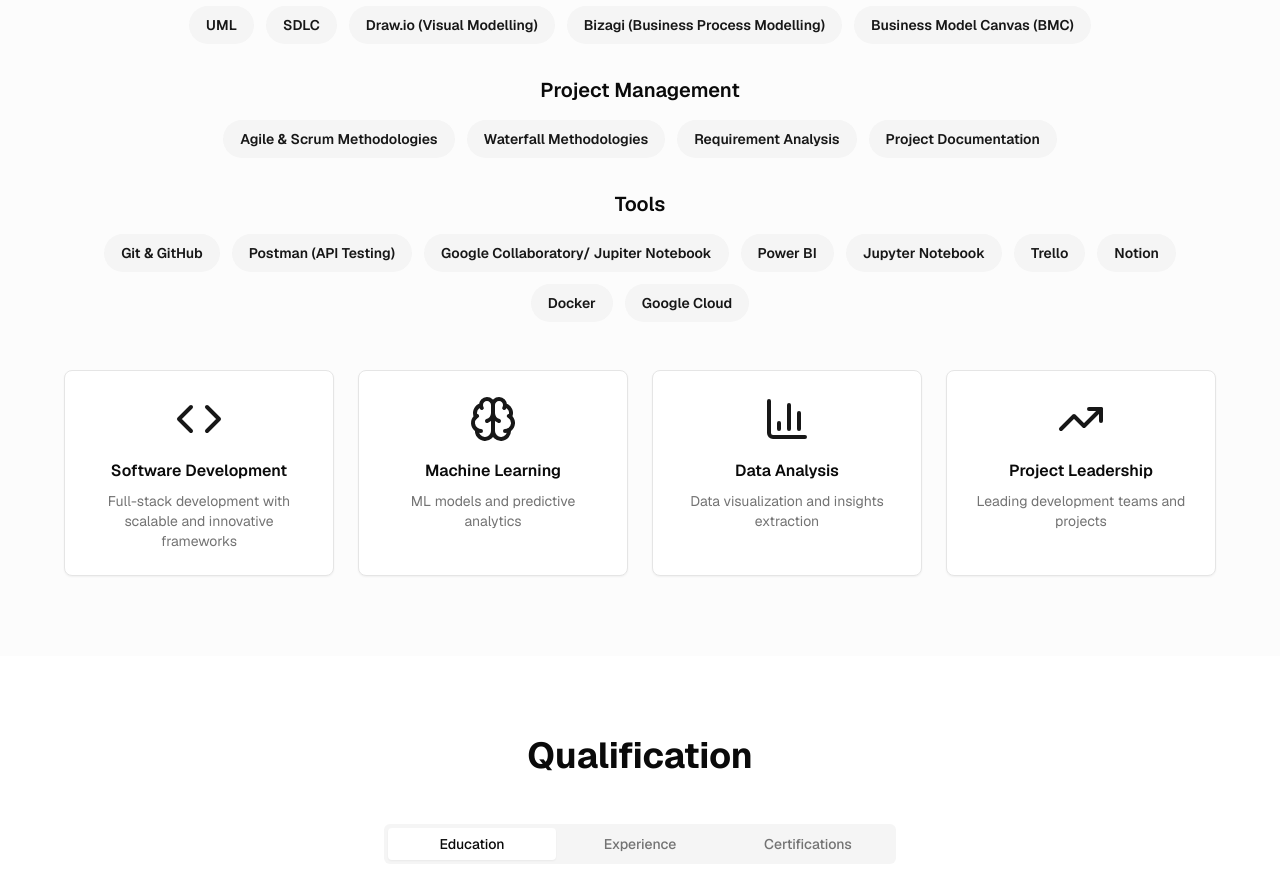
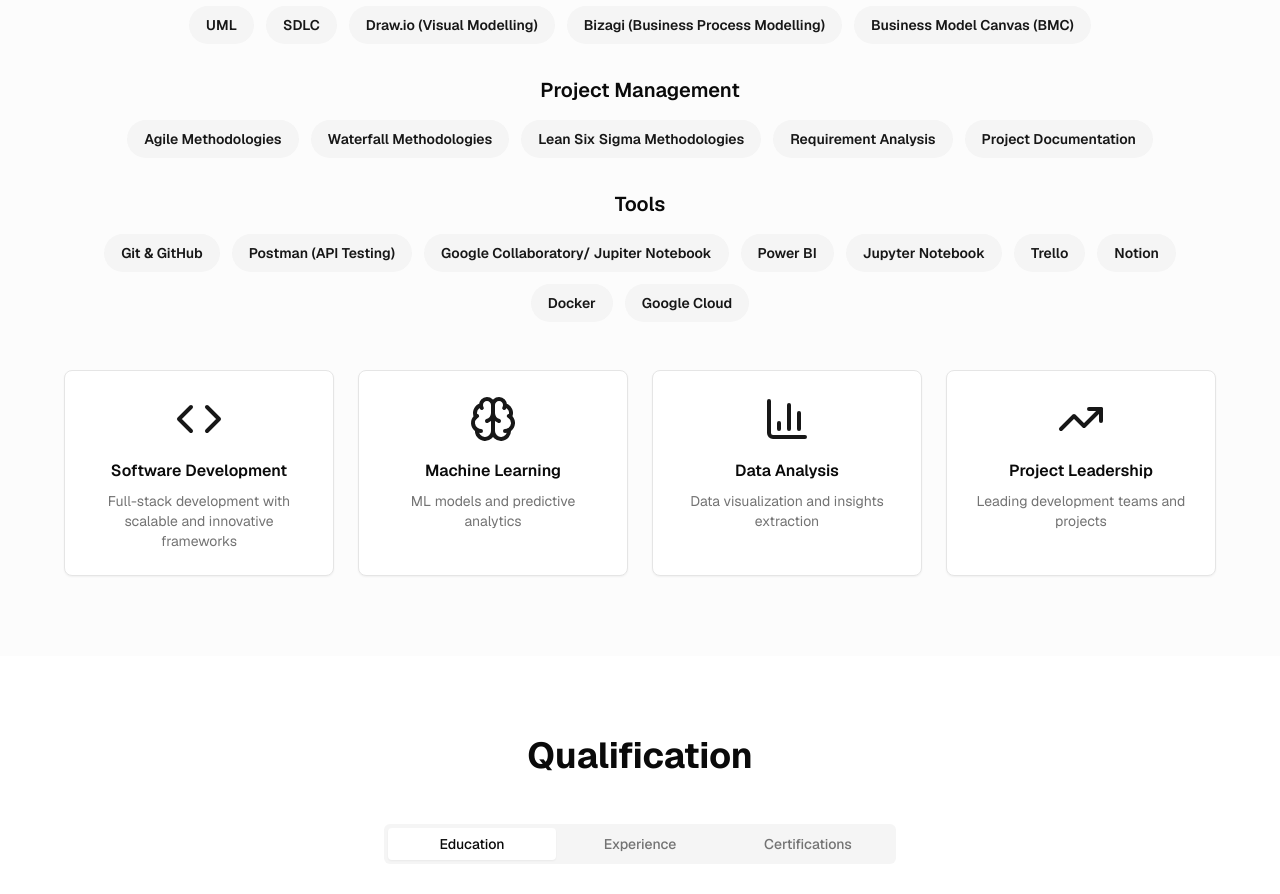
Before and after one commit to rifialdiif/Portfolio, a Next.js app: page / in a window 1280 px wide. Shown: the part 2240-3134 px from the top of the page. Built offline with nearby package versions, Linux system fonts and the light colour scheme.

Commit message:
fix: fix skills section

```diff
--- a/app/page.tsx
+++ b/app/page.tsx
@@ -125,8 +125,9 @@ export default function Portfolio() {
     { name: "Business Model Canvas (BMC)", category: "Modelling & Analysis" },
 
     // Software Engineering Practices
-    { name: "Agile & Scrum Methodologies", category: "Project Management" },
+    { name: "Agile Methodologies", category: "Project Management" },
     { name: "Waterfall Methodologies", category: "Project Management" },
+    { name: "Lean Six Sigma Methodologies", category: "Project Management" },
     { name: "Requirement Analysis", category: "Project Management" },
     { name: "Project Documentation", category: "Project Management" },
     { name: "Git & GitHub", category: "Tools" },
```
